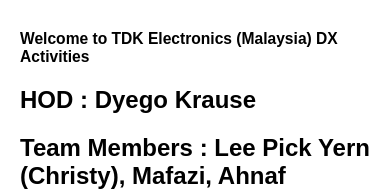
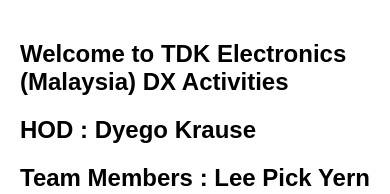
Before and after one commit to Christy-Lpy/i4.0brochure, a plain HTML site: page i4.0.html in a window 390 px wide. Shown: the top 194 px of the page. Drawn offline with Linux system fonts and the light colour scheme.

Commit message:
i4.0.html

```diff
--- a/i4.0.html
+++ b/i4.0.html
@@ -20,7 +20,7 @@
         }
 
         .responsive-text {
-            font-size: 2vw;
+            font-size: 1vw;
         }
 
         .Cool-GIF {
@@ -30,14 +30,14 @@
 
         @media (max-width: 768px) {
             .responsive-text {
-                font-size: 4vw;
+                font-size: 2vw;
             }
         }
     </style>
 </head>
 <body>
     <div class="container">
-    <h1 class="responsive-text">Welcome to TDK Electronics (Malaysia) DX Activities</h1>
+     <h2>Welcome to TDK Electronics (Malaysia) DX Activities</h2>
     <h2> HOD : Dyego Krause</h2>
     <h2>Team Members : Lee Pick Yern (Christy), Mafazi, Ahnaf</h2><br/>
 
```
